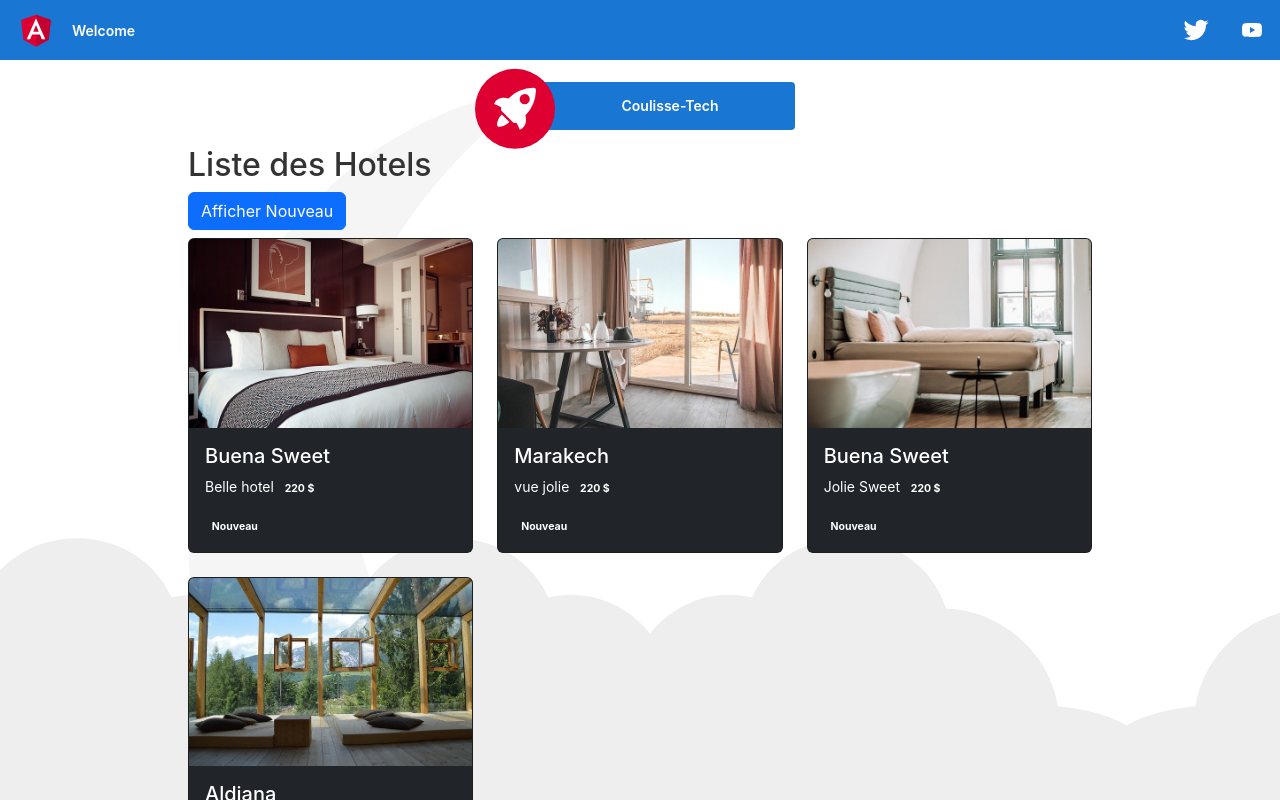
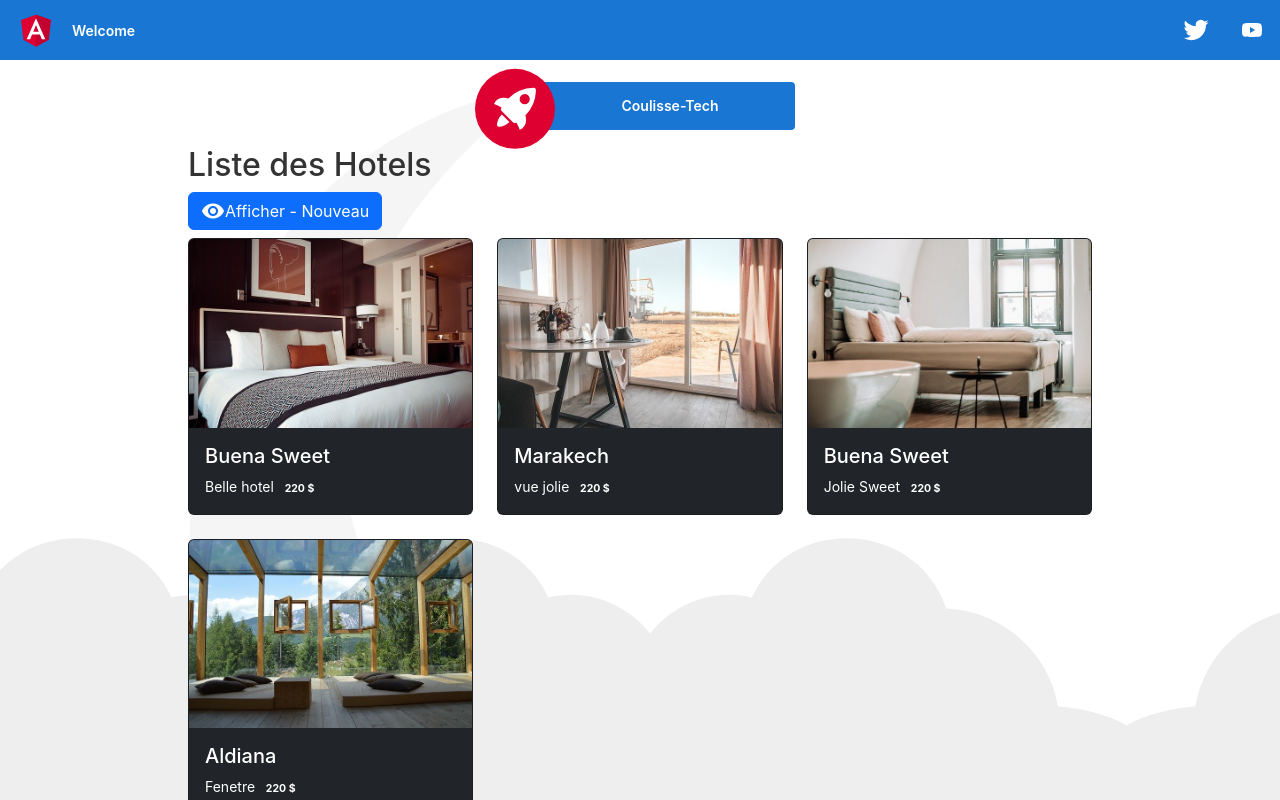
Before and after one commit to mamefaye/final-project, an Angular app in the folder mon-app/: page / in a window 1280 px wide. Shown: the top 800 px of the page. Built offline with nearby package versions, Linux system fonts and the light colour scheme.

Commit message:
Le Property et Event Binding (One-Way Binding)

```diff
--- a/mon-app/package.json
+++ b/mon-app/package.json
@@ -20,6 +20,7 @@
     "@angular/router": "^15.0.0",
     "bootstrap": "^5.2.3",
     "i": "^0.3.7",
+    "material-icons": "^1.13.1",
     "npm": "^9.2.0",
     "rxjs": "~7.5.0",
     "tslib": "^2.3.0",
--- a/mon-app/src/app/hotel-list/hotel-list.component.html
+++ b/mon-app/src/app/hotel-list/hotel-list.component.html
@@ -1,8 +1,13 @@
 <div class="container">
   <h2 *ngIf="hotels && hotels.length > 0">{{ title }}</h2>
 
-  <button class="btn btn-primary mb-2">
-    Afficher Nouveau
+  <button class="btn btn-primary mb-2 d-flex" (click)="toggleIsNewBadge()">
+    <span class="material-icons">
+      {{ showBadge ? "visibility_off" : "visibility" }}
+    </span>
+    <span class="ml-2">
+      {{ showBadge ? "Cacher" : "Afficher" }} - Nouveau
+    </span>
   </button>
 
   <div class="row row-cols-1 row-cols-md-3">
@@ -20,7 +25,9 @@
             {{ hotel.description }}
             <span class="badge badge-pill badge-info">{{ hotel.price }} $</span>
           </p>
-          <span class="badge badge-pill badge-info">Nouveau</span>
+          <span class="badge badge-pill badge-info" *ngIf="showBadge"
+            >Nouveau</span
+          >
         </div>
       </div>
     </div>
--- a/mon-app/src/app/hotel-list/hotel-list.component.ts
+++ b/mon-app/src/app/hotel-list/hotel-list.component.ts
@@ -38,4 +38,11 @@ export class HotelListComponent {
       imageUrl: 'assets/img/window.jpg',
     },
   ];
+
+  public showBadge: boolean = false;
+
+  public toggleIsNewBadge() {
+    this.showBadge = !this.showBadge;
+  }
+
 }
--- a/mon-app/src/styles.css
+++ b/mon-app/src/styles.css
@@ -1,2 +1,3 @@
 /* You can add global styles to this file, and also import other style files */
 @import '/node_modules/bootstrap';
+@import '/node_modules/material-icons/iconfont/material-icons.css';
```
Also changed, not shown: 1 other file (tests, documents, lock files or other folders).
